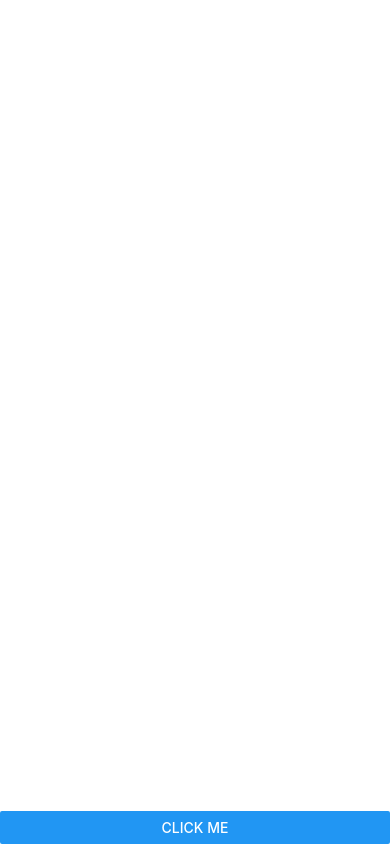
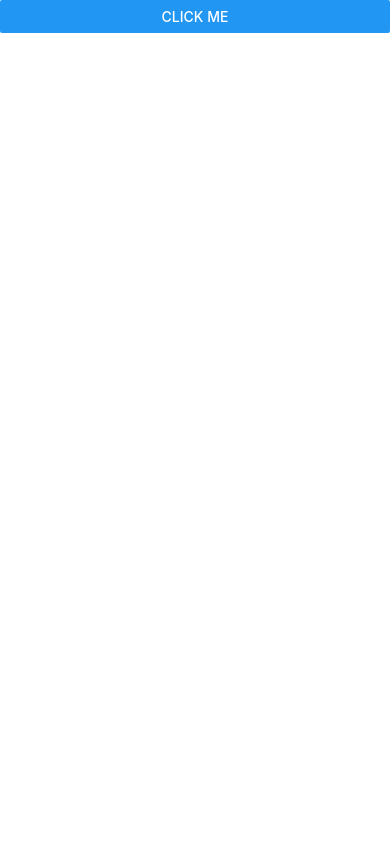
Before and after one commit to shubhamkakkar/PopInNotification, a React Native app: screen / in a window 390 px wide. Built offline with nearby package versions, Linux system fonts and the light colour scheme.

Commit message:
deleted random files

```diff
--- a/App.tsx
+++ b/App.tsx
@@ -1,12 +1,18 @@
 import React, {useState, useEffect} from 'react';
 import {View, StyleSheet, Button} from 'react-native';
-import {PopInNotchContainer} from './UI';
+import {PopInNotch} from './UI';
 export default function App() {
   const [state, setstate] = useState<boolean>(false);
-
+  const restPopInNotchProps = {};
   return (
     <View style={styles.container}>
-      <PopInNotchContainer {...{state}} />
+      <PopInNotch
+        {...{
+          bottom: 10,
+          state,
+          text: 'Alert',
+        }}
+      />
       <Button title="Click Me" onPress={() => setstate(!state)} />
     </View>
   );
--- a/UI/PopInNotchContainer/PopInNotchContainer.tsx
+++ /dev/null
@@ -1,22 +0,0 @@
-import React from 'react';
-import {View, Text, StyleSheet} from 'react-native';
-import PopInNotch from './PopInNotch/PopInNotch';
-export default function PopInNotchContainer({state}: {state: boolean}) {
-  return (
-    <View style={styles.container}>
-      <PopInNotch
-        {...{
-          bottom: 10,
-          text: 'Shubham',
-          state,
-        }}
-      />
-    </View>
-  );
-}
-
-const styles = StyleSheet.create({
-  container: {
-    flex: 1,
-  },
-});
--- a/UI/index.ts
+++ b/UI/index.ts
@@ -1,3 +1,3 @@
-import PopInNotchContainer from './PopInNotchContainer/PopInNotchContainer';
+import PopInNotch from './PopInNotch/PopInNotch';
 
-export {PopInNotchContainer};
+export {PopInNotch};
```
Also changed, not shown: UI/PopInNotch/PopInNotch.tsx (renamed from UI/PopInNotchContainer/PopInNotch/PopInNotch.tsx, +5 -2 lines).
